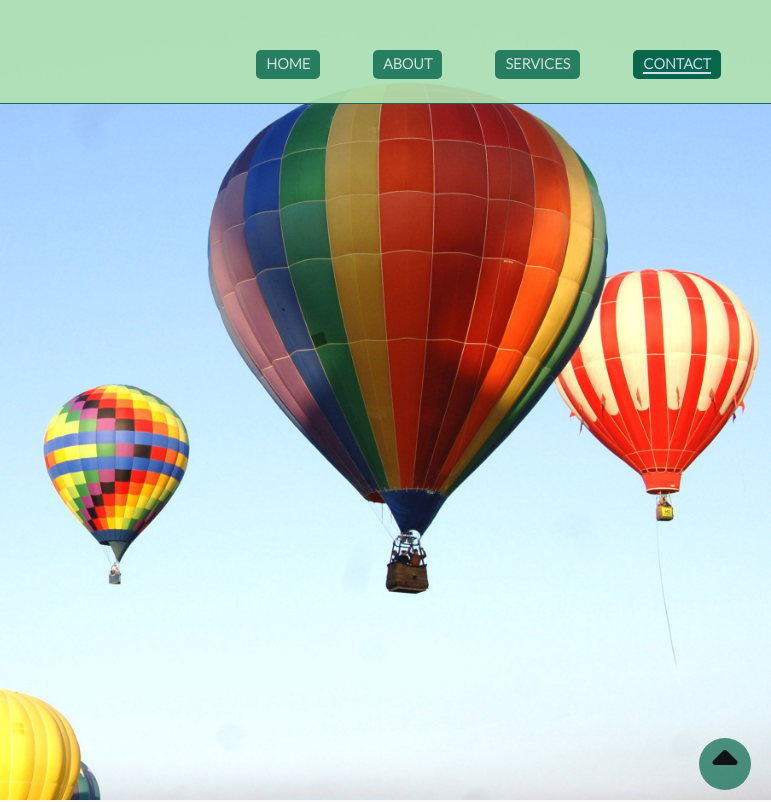
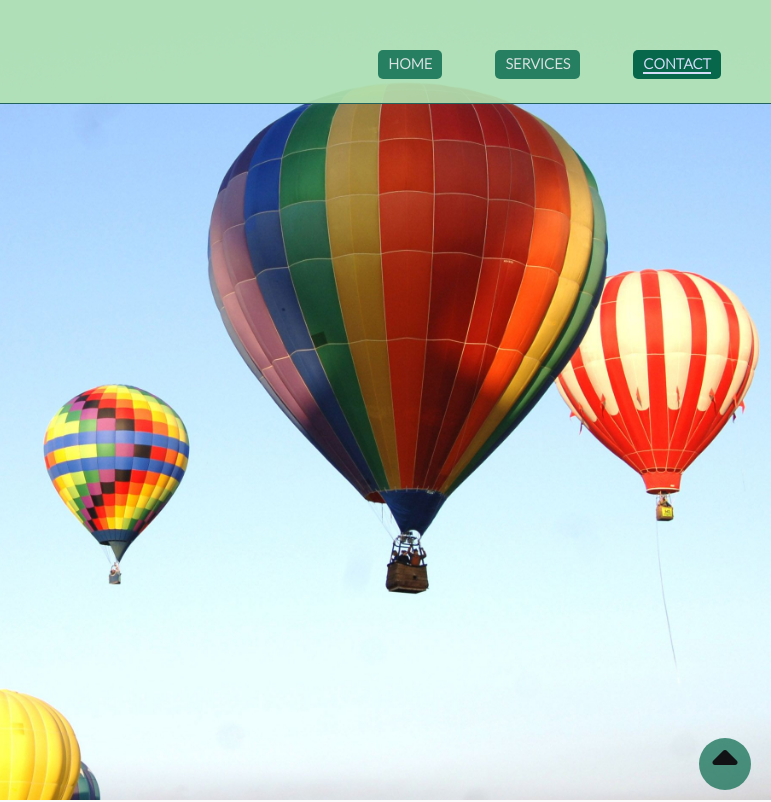
Before and after one commit to Dee68/hot-air-balloon, a plain HTML site: page contact.html in a window 1280 px wide. Shown: the top 802 px of the page, 509-1280 px from the left. Drawn offline with nearby package versions, Linux system fonts and the light colour scheme.

Commit message:
about links removed from all pages.

```diff
--- a/contact.html
+++ b/contact.html
@@ -17,7 +17,7 @@
              <!-- navigation links -->
             <ul>
                 <li><a href="index.html">Home</a></li>
-                <li><a href="about.html">About</a></li>
+                <!-- <li><a href="about.html">About</a></li> -->
                 <li><a href="services.html">Services</a></li>
                 <li><a href="contact.html" class="active">Contact</a></li>
             </ul>
```
Also changed, not shown: index.html (+1 -1 lines), about.html (deleted).
